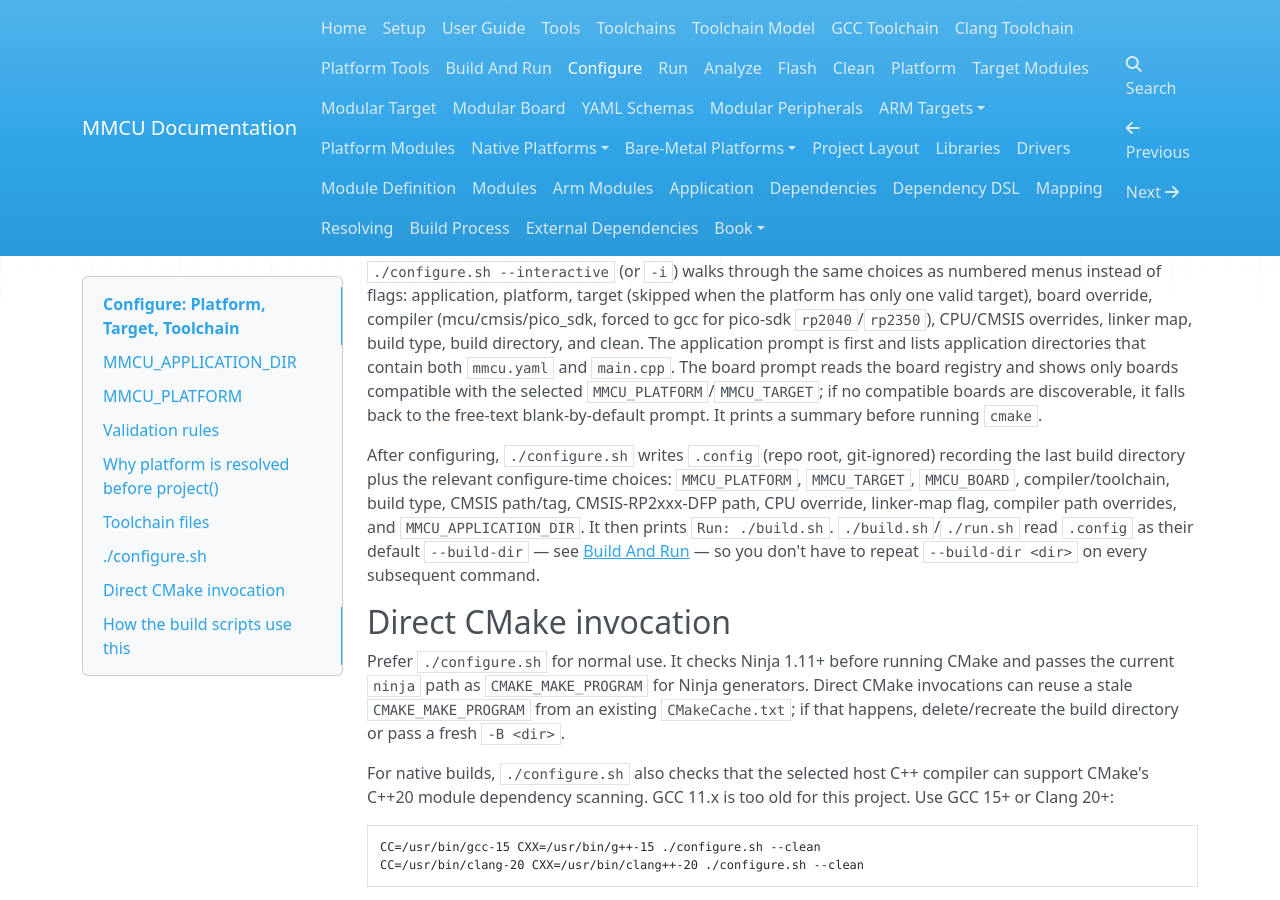
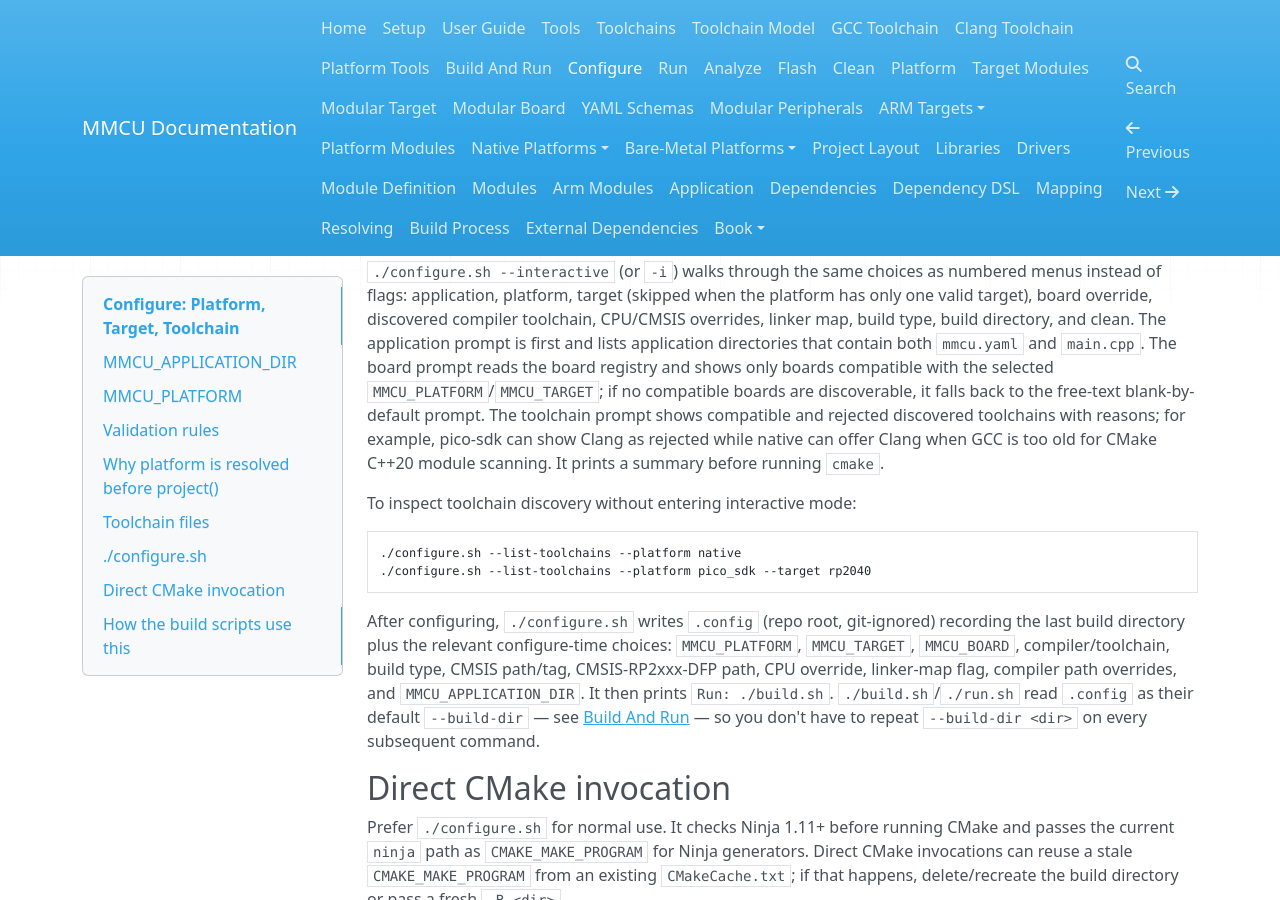
Before and after one commit to 32bitmicroLLC/MMCU, an MkDocs documentation site: the page built from docs/configure.md, in a window 1280 px wide and 900 px high, scrolled down 3605 px. Built offline with MkDocs 1.6.1, drawn with Linux system fonts in a browser that asks for light colours; nearby versions of some CDN libraries.

Commit message:
Fix interactive toolchain discovery

````diff
--- a/docs/configure.md
+++ b/docs/configure.md
@@ -187,15 +187,24 @@ selected target. Run `cmake --build <dir>` afterward to build.
 
 `./configure.sh --interactive` (or `-i`) walks through the same choices as
 numbered menus instead of flags: application, platform, target (skipped when
-the platform has only one valid target), board override, compiler
-(mcu/cmsis/pico_sdk, forced to gcc for pico-sdk `rp2040`/`rp2350`), CPU/CMSIS
-overrides, linker map, build type, build directory, and clean. The application
-prompt is first and lists application directories that contain both `mmcu.yaml`
-and `main.cpp`. The board prompt reads the board
+the platform has only one valid target), board override, discovered compiler
+toolchain, CPU/CMSIS overrides, linker map, build type, build directory, and
+clean. The application prompt is first and lists application directories that
+contain both `mmcu.yaml` and `main.cpp`. The board prompt reads the board
 registry and shows only boards compatible with the selected
 `MMCU_PLATFORM`/`MMCU_TARGET`; if no compatible boards are discoverable, it
-falls back to the free-text blank-by-default prompt. It prints a summary
-before running `cmake`.
+falls back to the free-text blank-by-default prompt. The toolchain prompt
+shows compatible and rejected discovered toolchains with reasons; for example,
+pico-sdk can show Clang as rejected while native can offer Clang when GCC is
+too old for CMake C++20 module scanning. It prints a summary before running
+`cmake`.
+
+To inspect toolchain discovery without entering interactive mode:
+
+```bash
+./configure.sh --list-toolchains --platform native
+./configure.sh --list-toolchains --platform pico_sdk --target rp2040
+```
 
 After configuring, `./configure.sh` writes `.config` (repo root,
 git-ignored) recording the last build directory plus the relevant
````
Also changed, not shown: 1 other file.
